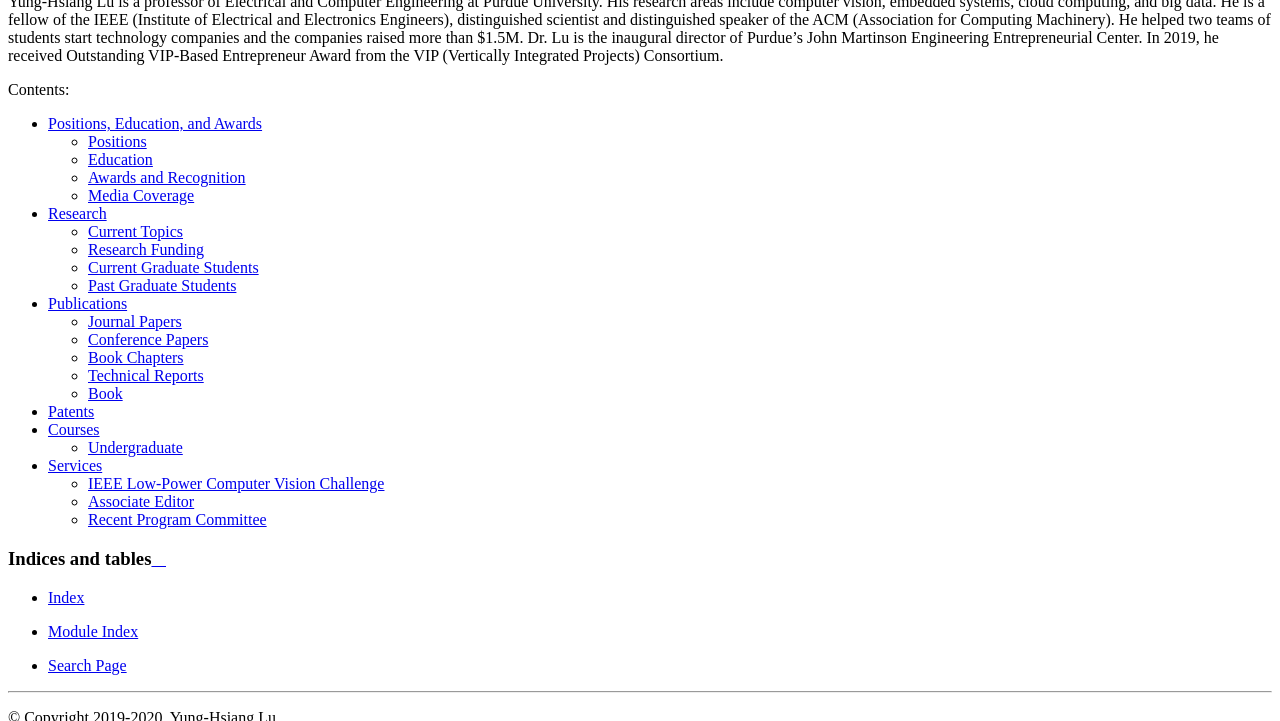
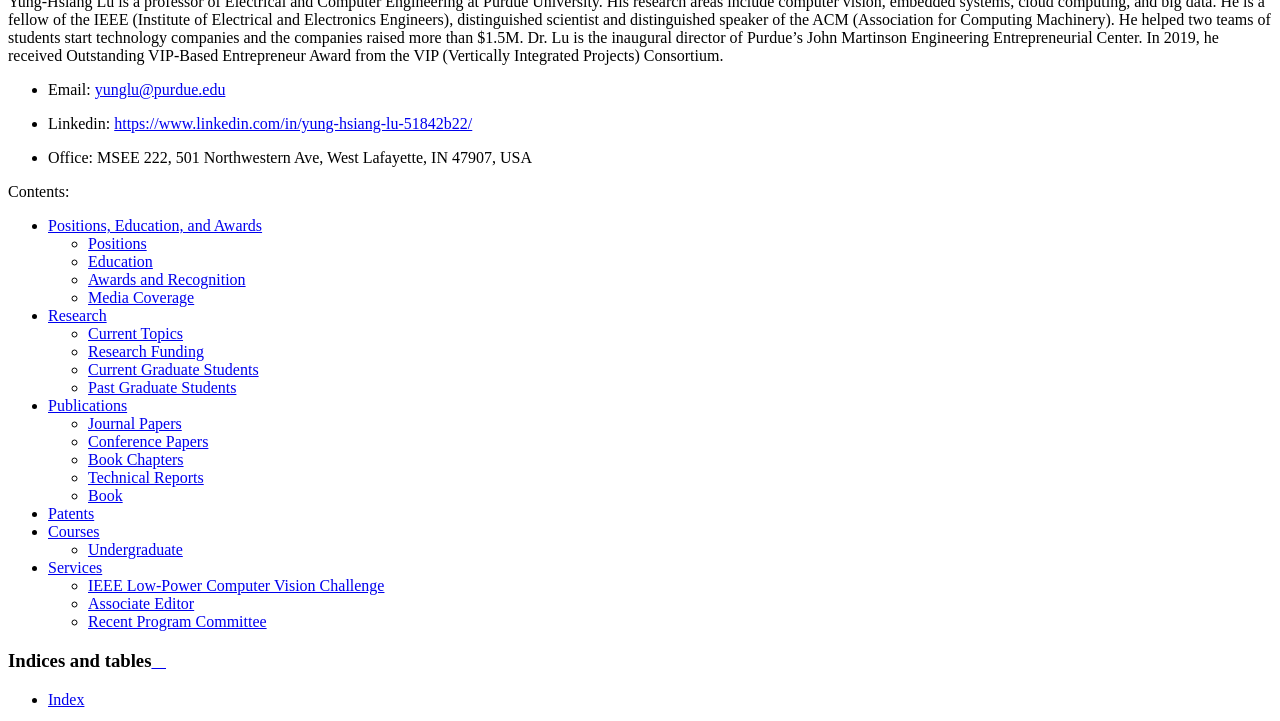
Before and after one commit to luyunghsiang/yhluweb, a Sphinx documentation site: the page built from source/index.rst, in a window 1280 px wide and 900 px high, scrolled down 566 px, cut to the strip 179-900 px from the top of the window. Built offline with Sphinx 7.4.7 and the Read the Docs theme 2.0.0, drawn with Linux system fonts in a browser that asks for light colours.

Commit message:
add address and office

```diff
--- a/source/index.rst
+++ b/source/index.rst
@@ -21,6 +21,11 @@ Engineering Entrepreneurial Center. In 2019, he received Outstanding
 VIP-Based Entrepreneur Award from the VIP (Vertically Integrated
 Projects) Consortium.
 
+- Email: yunglu@purdue.edu
+
+- Linkedin: https://www.linkedin.com/in/yung-hsiang-lu-51842b22/
+
+- Office: MSEE 222, 501 Northwestern Ave, West Lafayette, IN 47907, USA
 
 .. toctree::
    :maxdepth: 2
```
